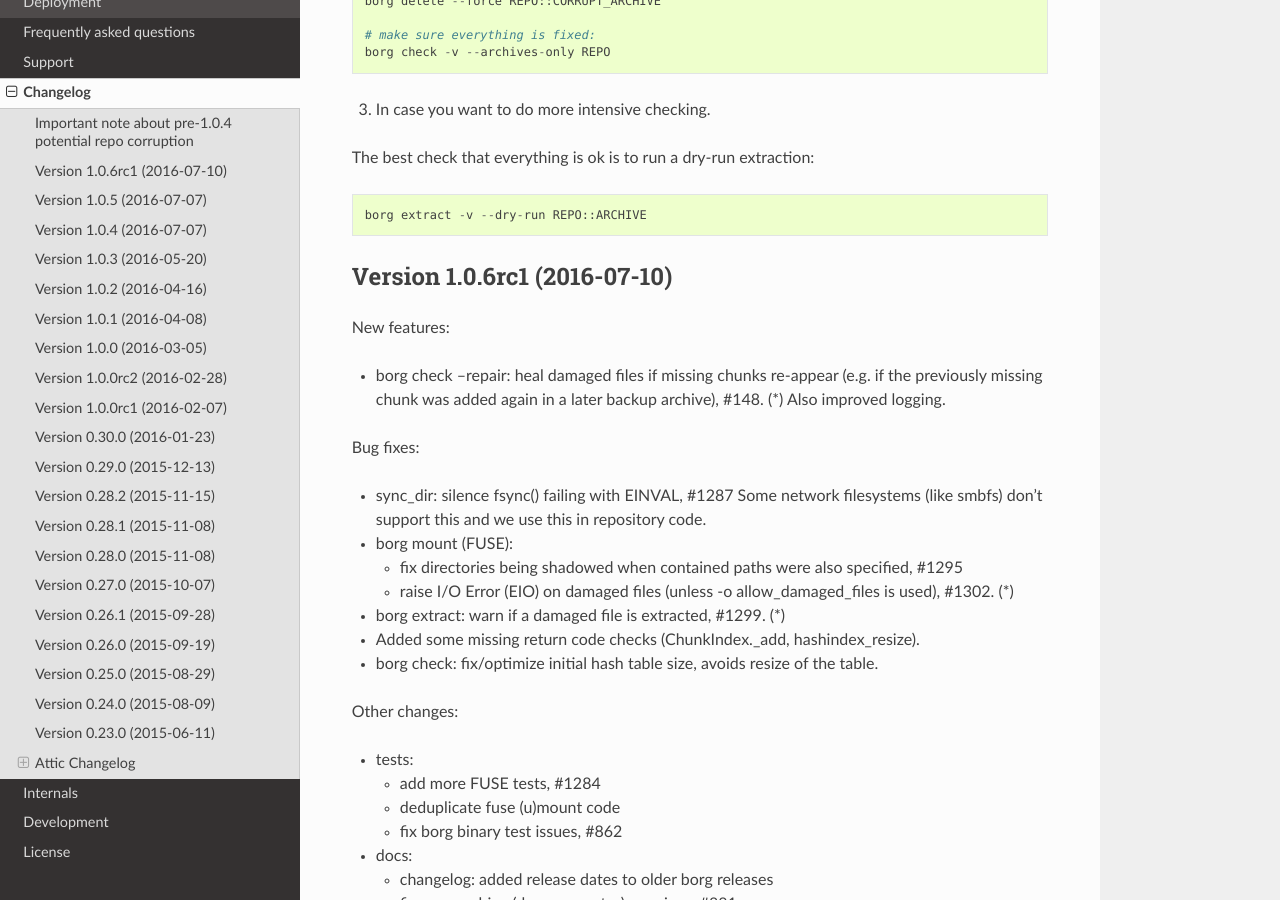
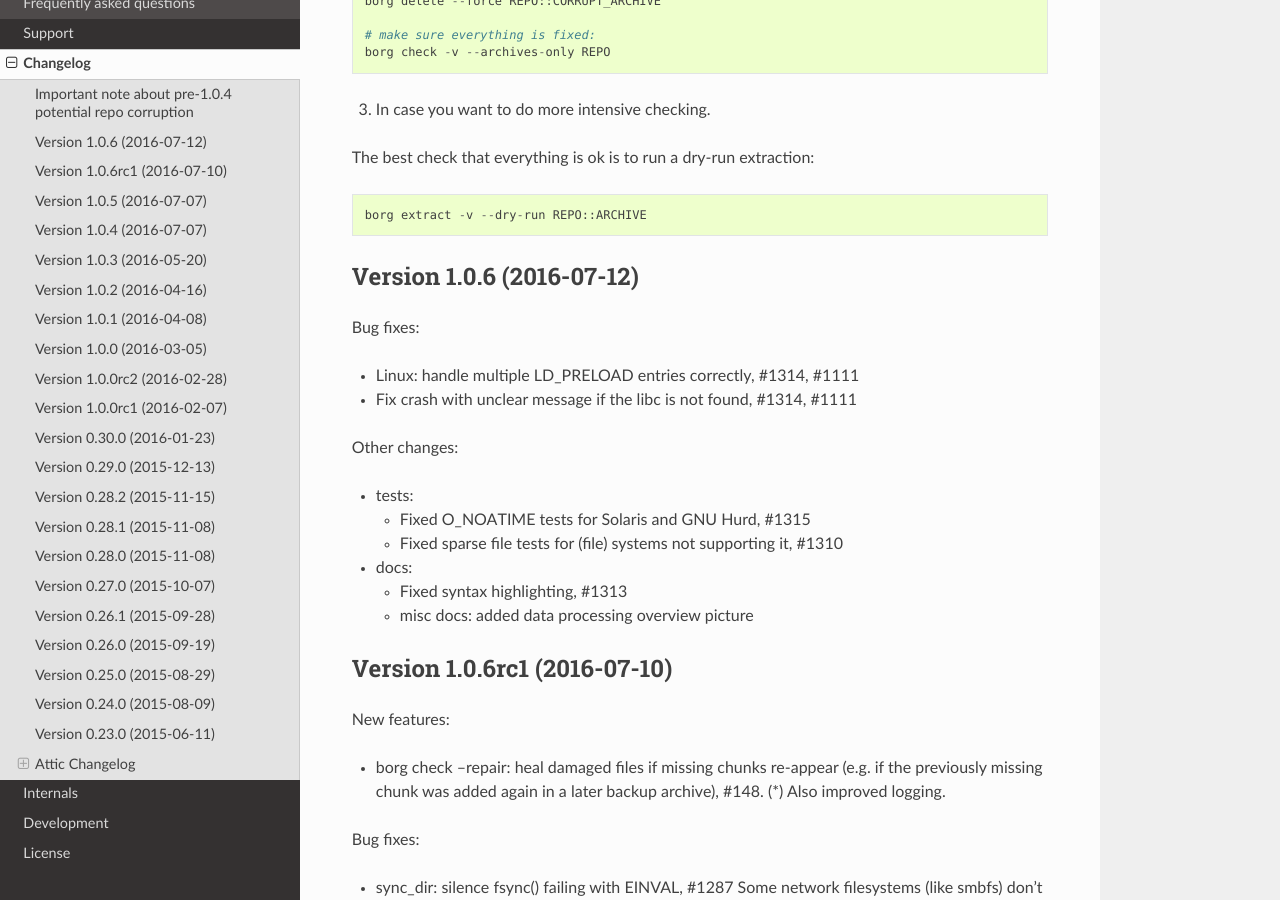
Before and after one commit to borgbackup/borg, a Sphinx documentation site: the page built from docs/changes.rst, in a window 1280 px wide and 900 px high, scrolled down 991 px. Built offline with Sphinx 7.4.7 and the Read the Docs theme 2.0.0, drawn with Linux system fonts in a browser that asks for light colours; pages that are not in the unit, such as notebooks, are missing from menus; the version number could not be read and is left out.

Commit message:
update CHANGES

```diff
--- a/docs/changes.rst
+++ b/docs/changes.rst
@@ -49,6 +49,25 @@ The best check that everything is ok is to run a dry-run extraction::
 
     borg extract -v --dry-run REPO::ARCHIVE
 
+
+Version 1.0.6 (2016-07-12)
+--------------------------
+
+Bug fixes:
+
+- Linux: handle multiple LD_PRELOAD entries correctly, #1314, #1111
+- Fix crash with unclear message if the libc is not found, #1314, #1111
+
+Other changes:
+
+- tests:
+
+  - Fixed O_NOATIME tests for Solaris and GNU Hurd, #1315
+  - Fixed sparse file tests for (file) systems not supporting it, #1310
+- docs:
+
+  - Fixed syntax highlighting, #1313
+  - misc docs: added data processing overview picture
 
 Version 1.0.6rc1 (2016-07-10)
 -----------------------------
```
